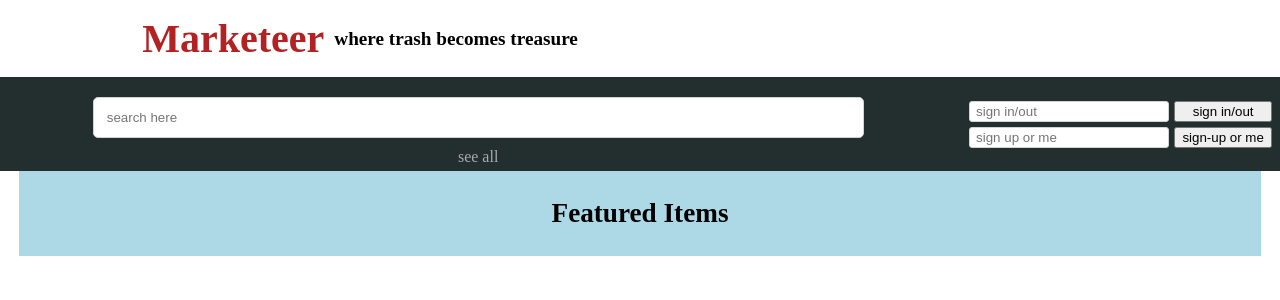
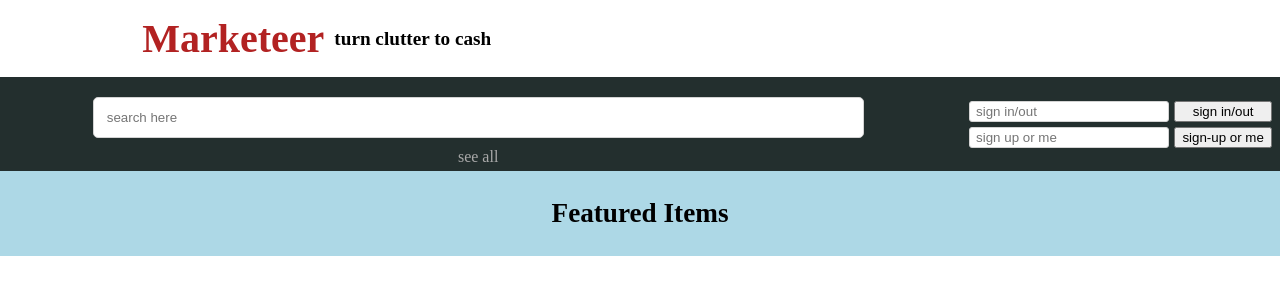
Before and after one commit to dmichaux/market, a Django app: template marketapp/templates/home.html in a window 1280 px wide. Shown: the top 300 px of the page. Run offline with Django 3.2, Linux system fonts and the light colour scheme; the template is opened without the code that fills it, so the values that code supplies are empty.

Commit message:
Move some <main> styles to base.css

```diff
--- a/marketapp/static/marketapp/styles/base.css
+++ b/marketapp/static/marketapp/styles/base.css
@@ -70,3 +70,10 @@ body {
     border: 1px lightgray solid;
     border-radius: 3px;
 }
+
+/* === Main === */
+
+main {
+    padding: 0 2%;
+    background-color: lightblue;
+}
--- a/marketapp/static/marketapp/styles/home.css
+++ b/marketapp/static/marketapp/styles/home.css
@@ -4,9 +4,6 @@ main {
     display: grid;
     grid-template: auto / repeat(3, 1fr);
     grid-row-gap: 20px;
-    width: 97%;
-    margin: 0 auto;
-    background-color: lightblue;
 }
 
 .featured-heading {
--- a/marketapp/templates/base.html
+++ b/marketapp/templates/base.html
@@ -3,7 +3,7 @@
 <!DOCTYPE html>
 <html>
     <head>
-        <title>{% block title %}Marketeer{% endblock title %}</title>
+        <title>{% block title %}{% endblock title %}Marketeer</title>
         <link rel='stylesheet' type='text/css' href={% static 'marketapp/styles/base.css' %}>
         {% block head_css %}{% endblock head_css %}
     </head>
@@ -12,7 +12,7 @@
         <header>
             <section class='banner'>
                 <h1 class='logo'>Marketeer</h1>
-                <h2 class='tagline'>where trash becomes treasure</h2>
+                <h2 class='tagline'>turn clutter to cash</h2>
             </section>
             <section class='utility-bar'>
                 <input class='search' type='text' placeholder='   search here'>
```
